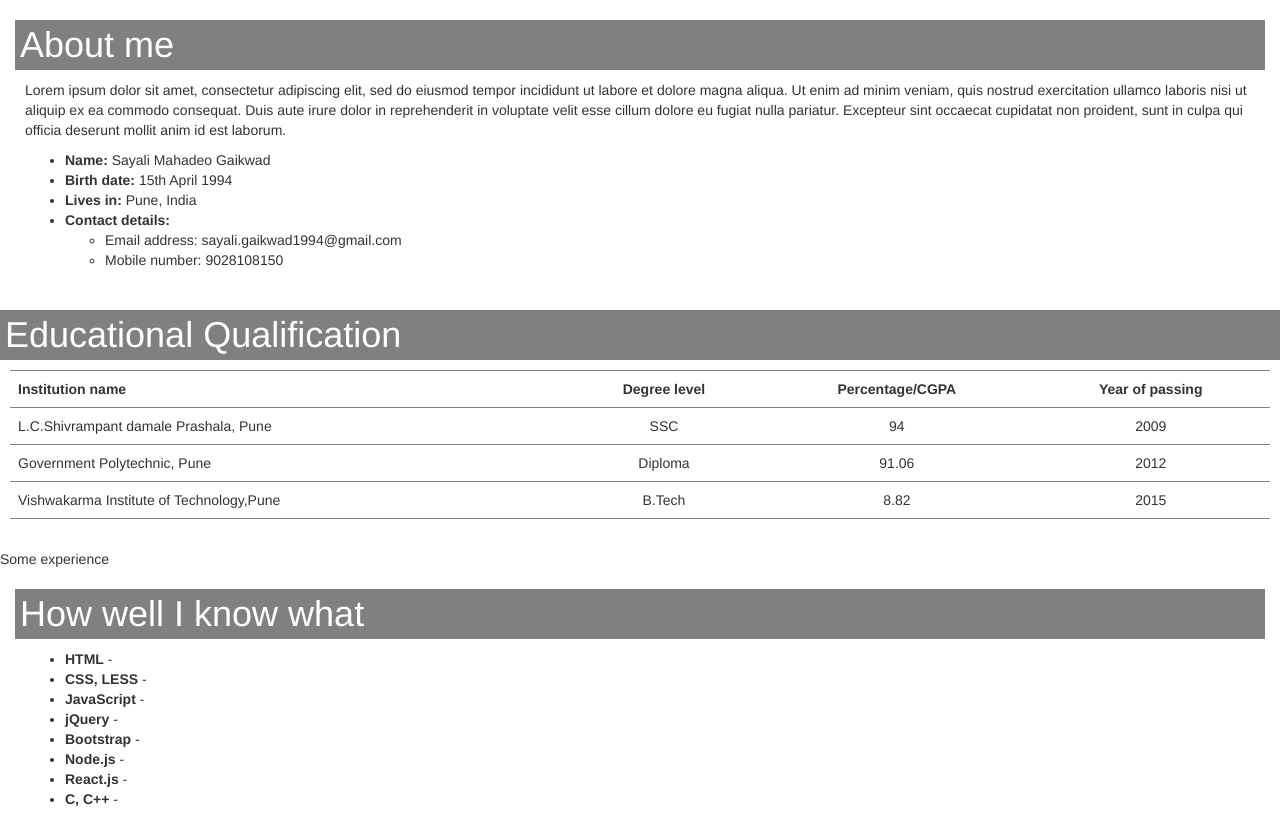
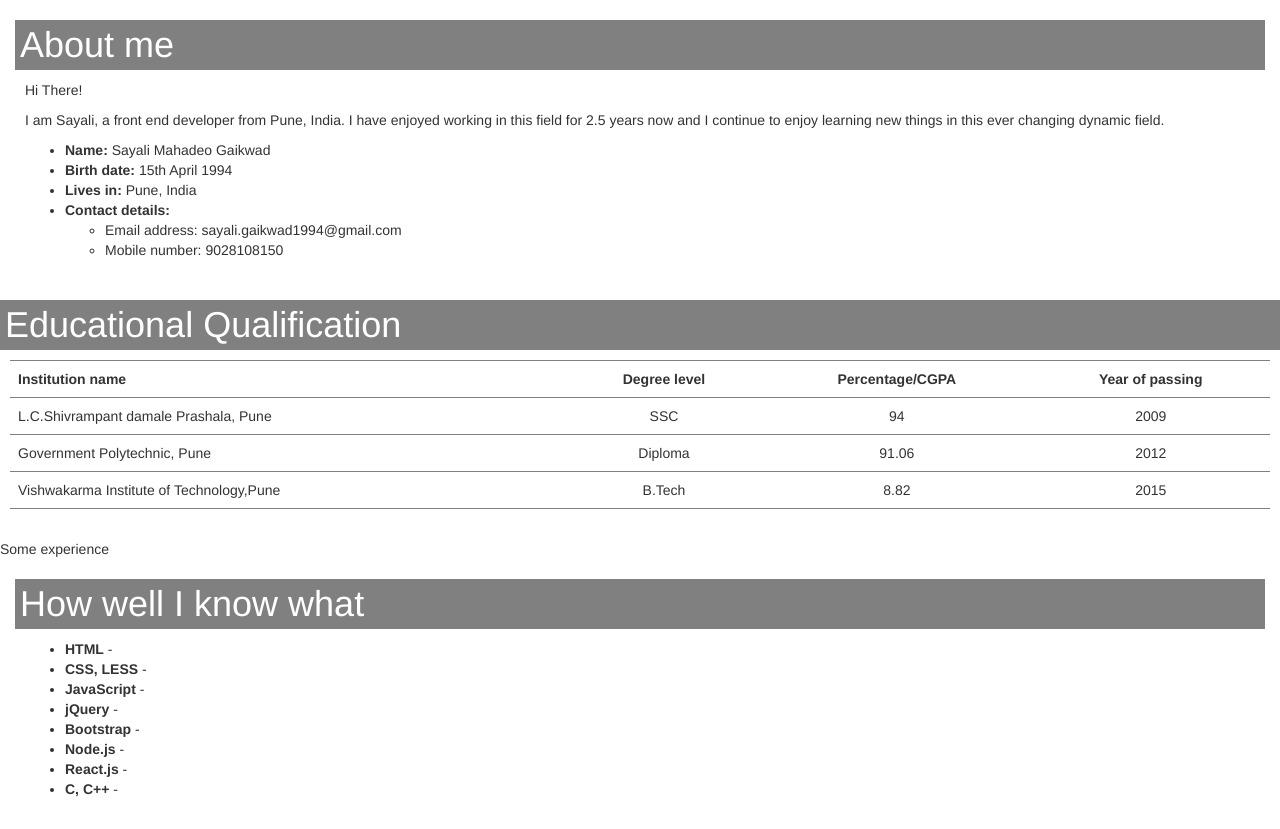
Before and after one commit to sayaliga/resume, a React (Create React App) app: page / in a window 1280 px wide. Built offline with nearby package versions, Linux system fonts and the light colour scheme.

Commit message:
adding content in about me

```diff
--- a/src/components/aboutMe.js
+++ b/src/components/aboutMe.js
@@ -8,7 +8,14 @@ var aboutMe = () => {
             </header>
             <section>
                 <p className="inroduction">
-                    Lorem ipsum dolor sit amet, consectetur adipiscing elit, sed do eiusmod tempor incididunt ut labore et dolore magna aliqua. Ut enim ad minim veniam, quis nostrud exercitation ullamco laboris nisi ut aliquip ex ea commodo consequat. Duis aute irure dolor in reprehenderit in voluptate velit esse cillum dolore eu fugiat nulla pariatur. Excepteur sint occaecat cupidatat non proident, sunt in culpa qui officia deserunt mollit anim id est laborum.
+                    <p>
+                        Hi There!
+                    </p>
+                    <p>
+                        I am Sayali, a front end developer from Pune, India.
+                        I have enjoyed working in this field for 2.5 years now
+                        and I continue to enjoy learning new things in this ever changing dynamic field.
+                    </p>
                 </p>
                 <ul>
                     <li>
--- a/src/index.css
+++ b/src/index.css
@@ -1,5 +1,5 @@
 body {
-  font-family: sans-serif;
+  font-family: "Helvetica Neue",Helvetica,Arial,sans-serif;
   color: black;
 }
 header {
```
Also changed, not shown: src/background.jpg (deleted).
